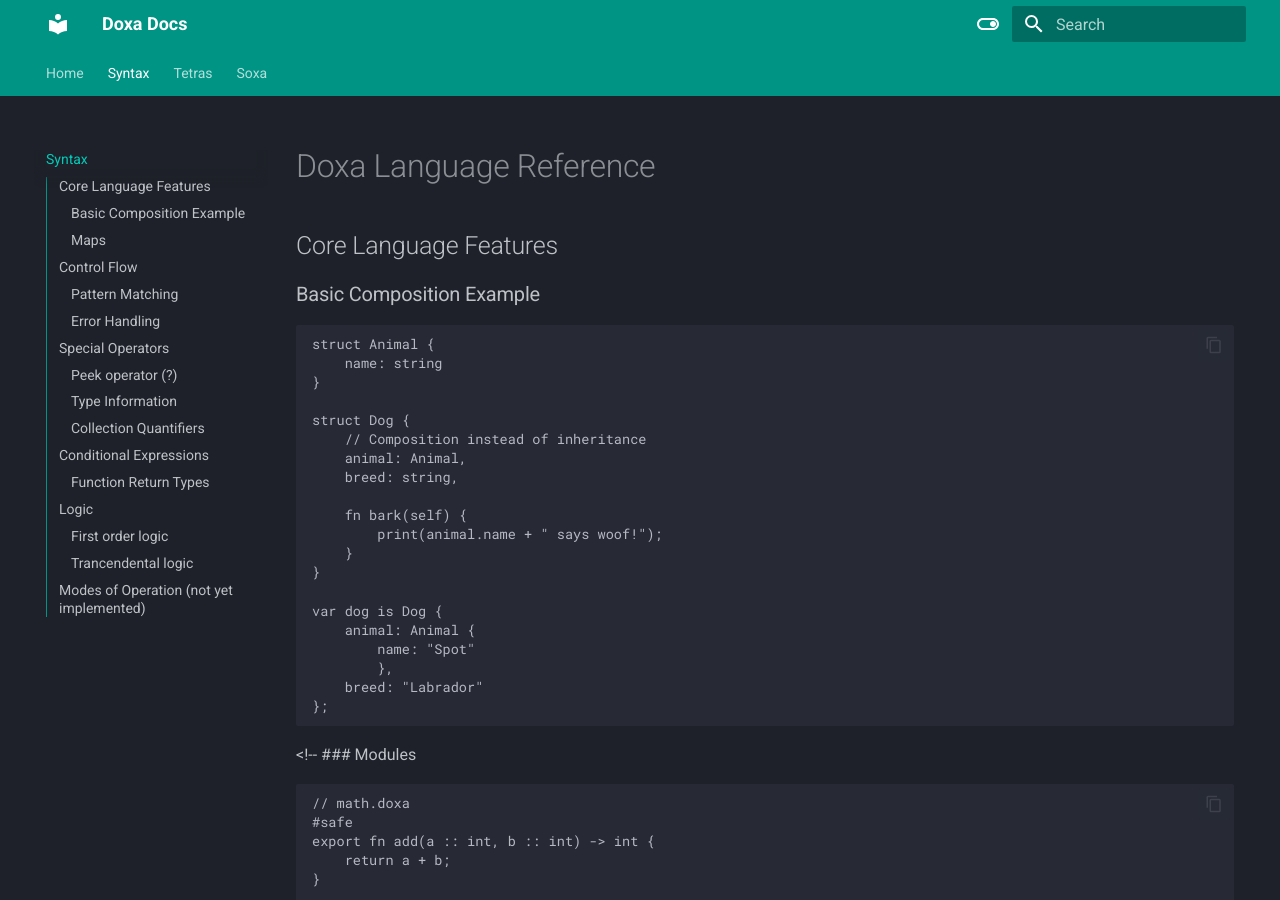
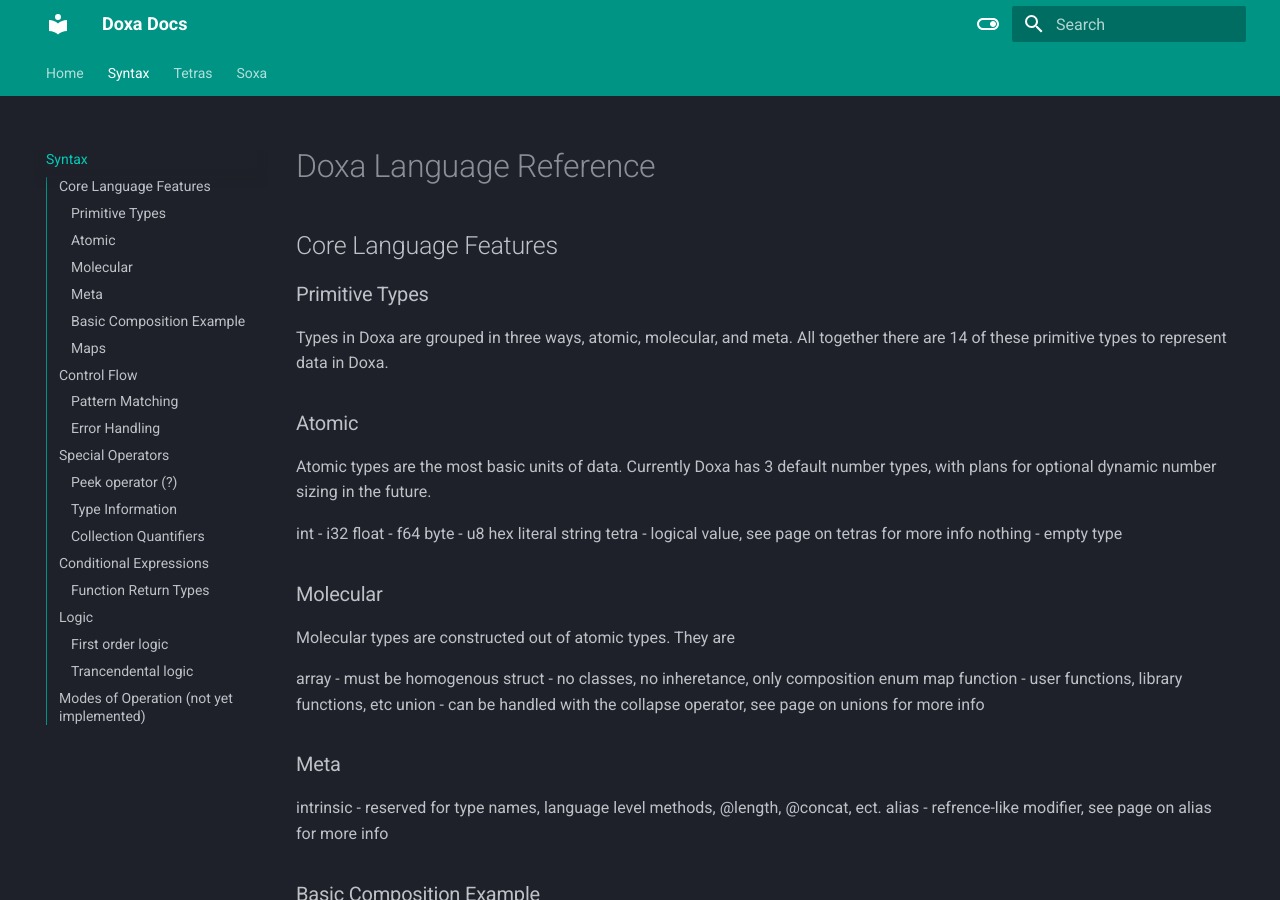
Before and after one commit to mirror-shades/doxa, an MkDocs documentation site: the page built from docs/syntax.md, in a window 1280 px wide and 900 px high. Built offline with MkDocs 1.6.1 and Material for MkDocs 9.7.7, drawn with Linux system fonts in a browser that asks for light colours.

```diff
--- a/docs/syntax.md
+++ b/docs/syntax.md
@@ -1,6 +1,37 @@
 # Doxa Language Reference
 
 ## Core Language Features
+
+### Primitive Types
+
+Types in Doxa are grouped in three ways, atomic, molecular, and meta. All together there are 14 of these primitive types to represent data in Doxa.
+
+### Atomic
+
+Atomic types are the most basic units of data. Currently Doxa has 3 default number types, with plans for optional dynamic number sizing in the future.
+
+int - i32
+float - f64
+byte - u8 hex literal
+string
+tetra - logical value, see page on tetras for more info
+nothing - empty type
+
+### Molecular
+
+Molecular types are constructed out of atomic types. They are
+
+array - must be homogenous
+struct - no classes, no inheretance, only composition
+enum
+map
+function - user functions, library functions, etc
+union - can be handled with the collapse operator, see page on unions for more info
+
+### Meta
+
+intrinsic - reserved for type names, language level methods, @length, @concat, ect.
+alias - refrence-like modifier, see page on alias for more info
 
 ### Basic Composition Example
 
```
Also changed, not shown: docs/unions.md (added, +133 -0 lines), 8 other files.
